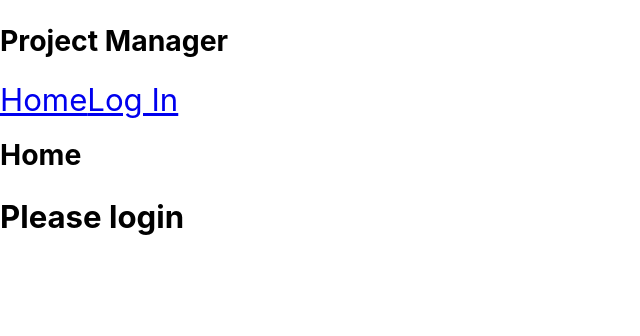
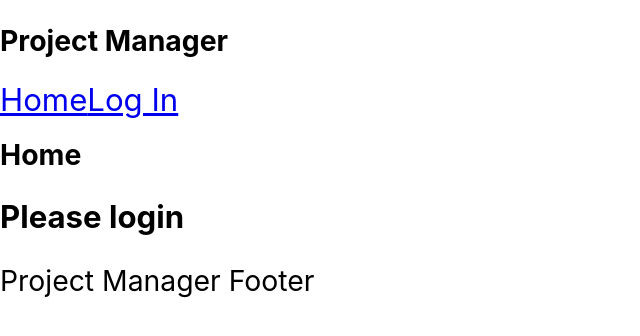
Before and after one commit to venoblin/teamhub-frontend, a React (Create React App) app: page / in a window 1280 px wide. Shown: the top 336 px of the page, without its empty margins (0-640 px from the left). Built offline with nearby package versions, Linux system fonts and the light colour scheme; no server answers.

Commit message:
created footer component

```diff
--- a/src/App.tsx
+++ b/src/App.tsx
@@ -3,6 +3,7 @@ import { useContext } from 'react'
 import { Route, Routes } from 'react-router-dom'
 import { UserContext } from './contexts/UserContext'
 import NavBar from './components/NavBar'
+import Footer from './components/Footer'
 import Register from './components/routes/Register'
 import Login from './components/routes/Login'
 import Home from './components/routes/Home'
@@ -31,6 +32,8 @@ const App = () => {
           <Route path='*' element={<NotFound />} />
         </Routes>
       )}
+
+      <Footer />
     </div>
   )
 }
--- /dev/null
+++ b/src/components/Footer.tsx
@@ -0,0 +1,11 @@
+import '../styles/Footer.css'
+
+const Footer = () => {
+  return (
+    <footer>
+      <p>Project Manager Footer</p>
+    </footer>
+  )
+}
+
+export default Footer
--- /dev/null
+++ b/src/styles/Footer.css
@@ -0,0 +1 @@
+/*# sourceMappingURL=Footer.css.map */
```
Also changed, not shown: src/styles/Footer.scss (added), 1 other file (tests, documents, lock files or other folders).
